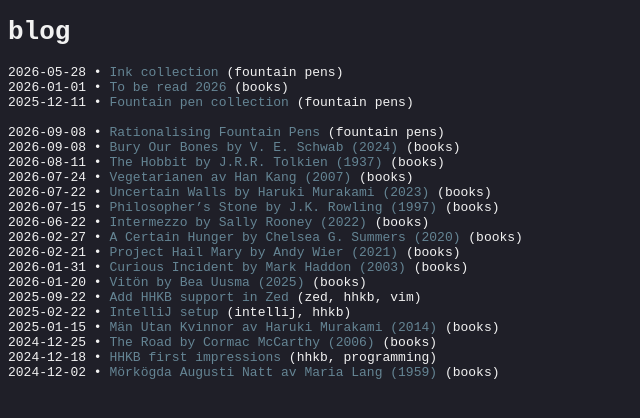
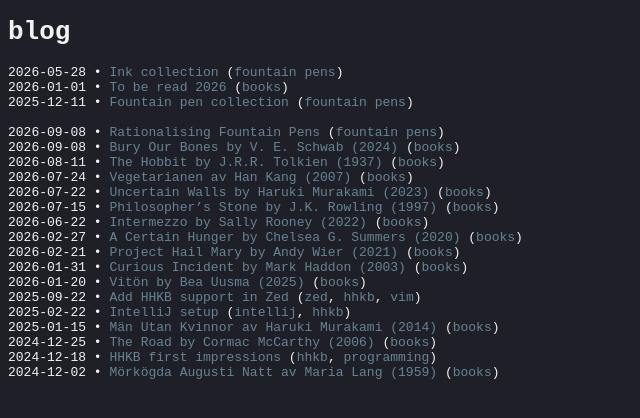
Before and after one commit to s-estay/s-estay.github.io, a Jekyll site: the page built from index.md, in a window 1280 px wide. Shown: the top 418 px of the page, without its empty margins (0-640 px from the left). Built offline with Jekyll 4.4.1, drawn with Linux system fonts in a browser that asks for light colours.

Commit message:
Make tags clickable with links to tag pages

```diff
--- a/_layouts/blog.md
+++ b/_layouts/blog.md
@@ -12,7 +12,7 @@
       <a href = "{{ post.url }}">{{ post.short_title | default: post.title }}</a>
       (
         {%- for tag in post.tags -%}
-          {{ tag | downcase }} {%- unless forloop.last -%}, {% endunless %}
+          <a href = "{{ site.baseurl }}/tags/{{ tag | downcase | replace: " ", "-" }}/" class = "tag-link">{{ tag | downcase }}</a>{%- unless forloop.last -%}, {% endunless %}
         {%- endfor -%}
       )
     </div>
@@ -27,7 +27,7 @@
       <a href = "{{ post.url }}">{{ post.short_title | default: post.title }}</a>
       (
         {%- for tag in post.tags -%}
-          {{ tag | downcase }} {%- unless forloop.last -%}, {% endunless %}
+          <a href = "{{ site.baseurl }}/tags/{{ tag | downcase | replace: " ", "-" }}/" class = "tag-link">{{ tag | downcase }}</a>{%- unless forloop.last -%}, {% endunless %}
         {%- endfor -%}
       )
     </div>
```
